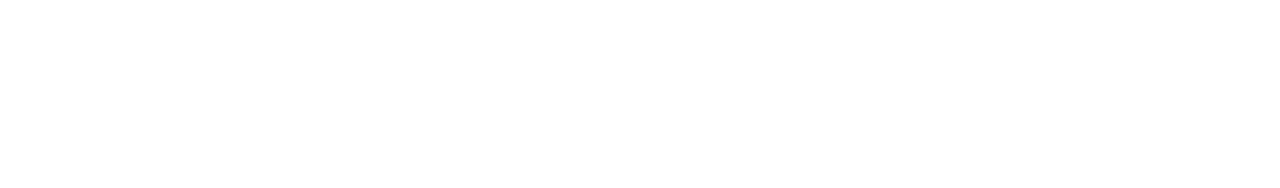
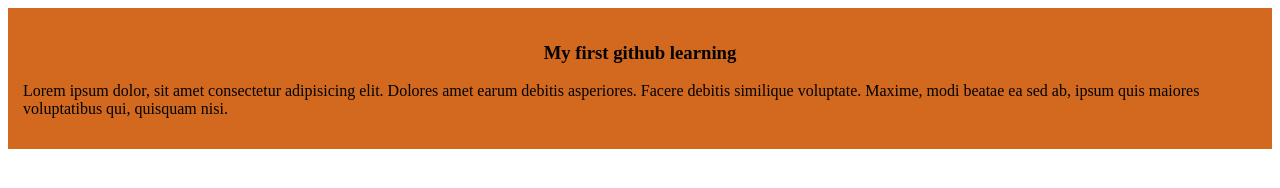
Before and after one commit to HasanV17/my-first-github-repo, a plain HTML site: page index.html in a window 1280 px wide. Drawn offline with Linux system fonts and the light colour scheme.

Commit message:
added the first blog

```diff
--- a/index.html
+++ b/index.html
@@ -4,8 +4,13 @@
     <meta charset="UTF-8">
     <meta name="viewport" content="width=device-width, initial-scale=1.0">
     <title>My First Github</title>
+    <link rel="stylesheet" href="styles/blog.css">
 </head>
 <body>
+    <div>
+        <h3 style="text-align: center;">My first github learning</h3>
+        <p>Lorem ipsum dolor, sit amet consectetur adipisicing elit. Dolores amet earum debitis asperiores. Facere debitis similique voluptate. Maxime, modi beatae ea sed ab, ipsum quis maiores voluptatibus qui, quisquam nisi.</p>
+    </div>
 
 </body>
 </html>
--- /dev/null
+++ b/styles/blog.css
@@ -0,0 +1,4 @@
+div{
+    background-color: chocolate;
+    padding: 15px;
+}
```
